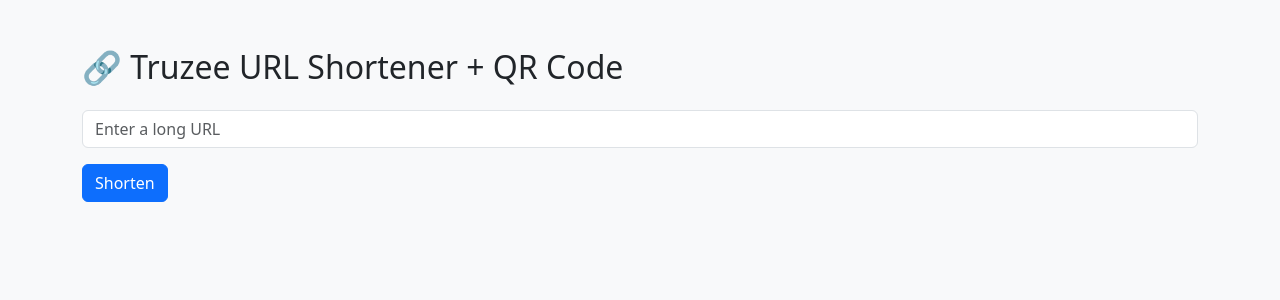
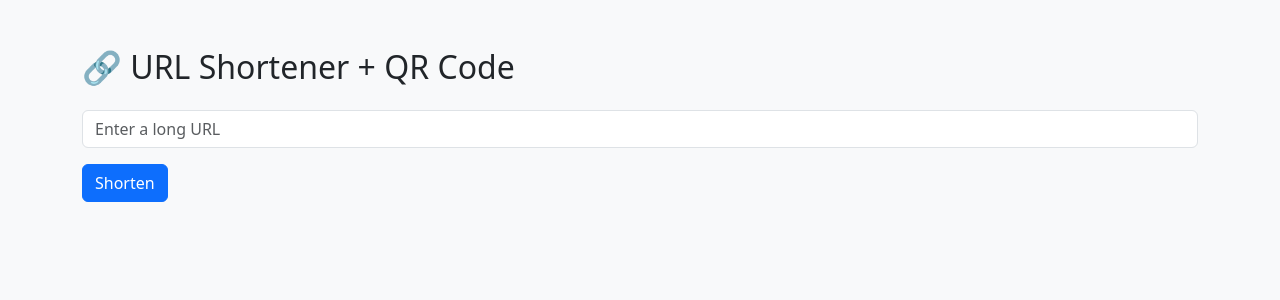
Before and after one commit to saitejayaruva/urlshortenerqrgenerator, a Flask app: page / in a window 1280 px wide. Shown: the top 300 px of the page. Run offline with Flask 3, Linux system fonts and the light colour scheme.

Commit message:
Initial commit2

```diff
--- a/templates/index.html
+++ b/templates/index.html
@@ -2,12 +2,12 @@
 <html lang="en">
 <head>
     <meta charset="UTF-8">
-    <title>Truzee - URL Shortener</title>
+    <title>URL Shortener -QR Generator</title>
     <link rel="stylesheet" href="https://cdn.jsdelivr.net/npm/bootstrap@5.3.0/dist/css/bootstrap.min.css">
 </head>
 <body class="bg-light">
 <div class="container mt-5">
-    <h2 class="mb-4">🔗 Truzee URL Shortener + QR Code</h2>
+    <h2 class="mb-4">🔗 URL Shortener + QR Code</h2>
     <form method="post" action="/shorten">
         <div class="mb-3">
             <input type="url" class="form-control" name="url" placeholder="Enter a long URL" required>
```
